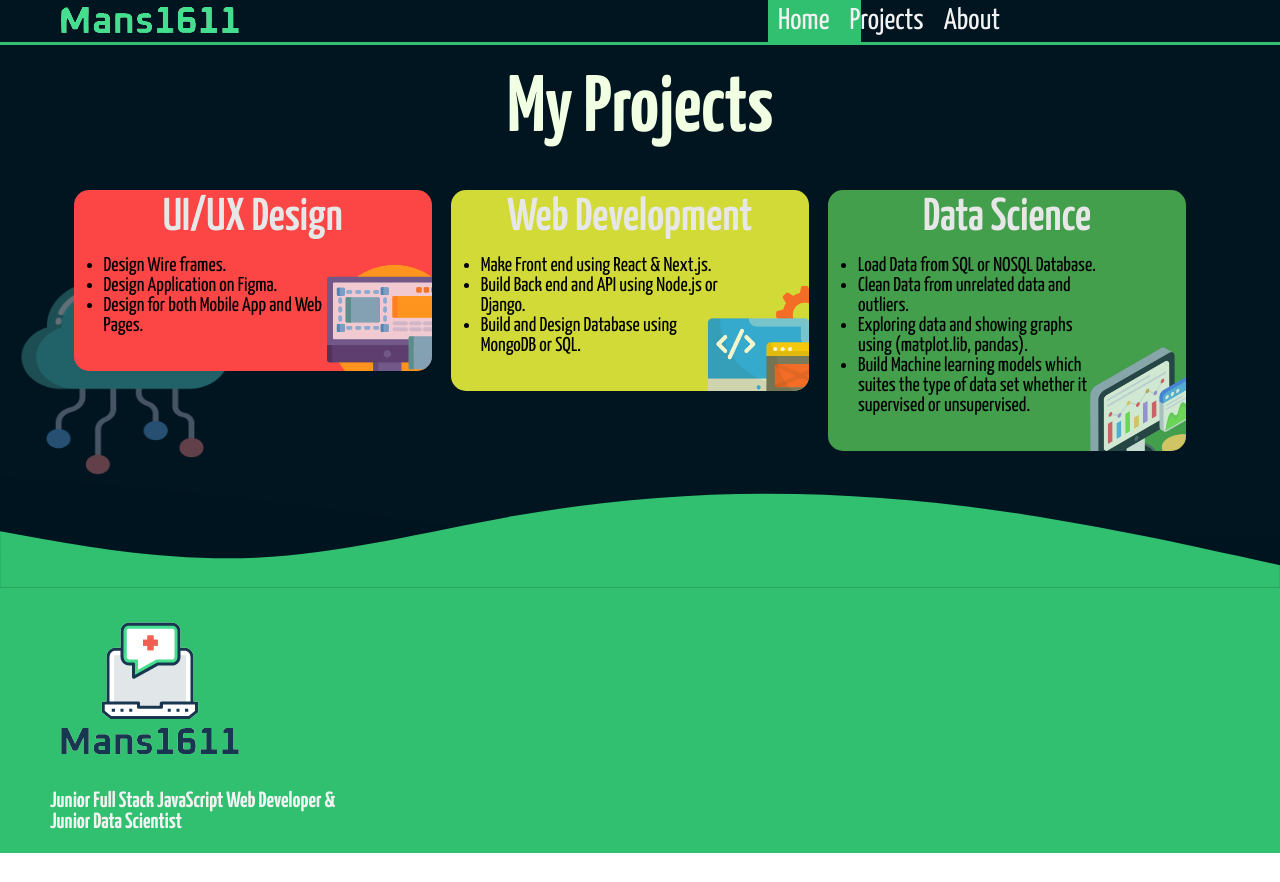
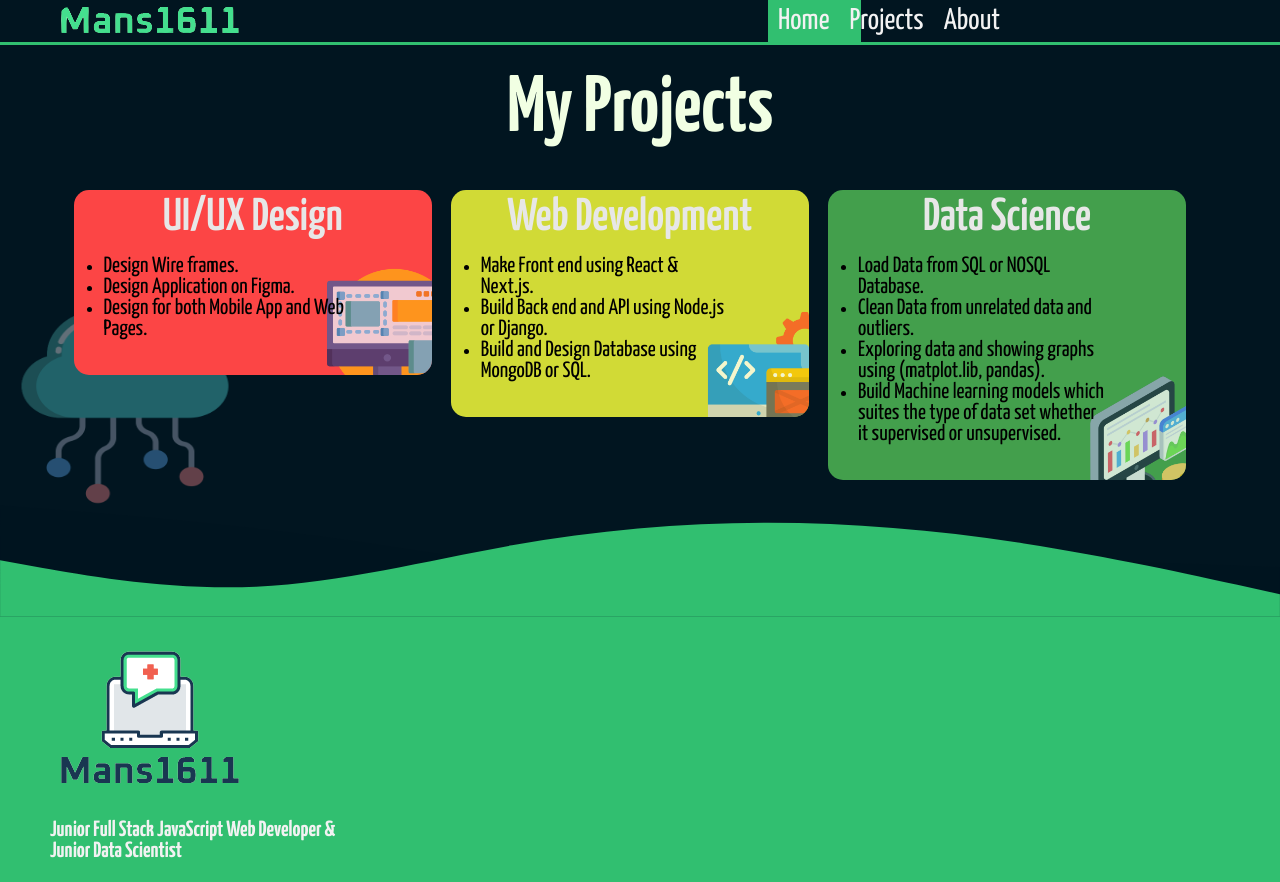
Before and after one commit to Mans1611/portfolio, a React (Create React App) app: page /projects in a window 1280 px wide. Before the commit the page ends 853 px from the top, so only its background shows below. Built offline with nearby package versions, Linux system fonts and the light colour scheme.

Commit message:
editing project modal

```diff
--- a/src/Components/NavBar/NavBar.tsx
+++ b/src/Components/NavBar/NavBar.tsx
@@ -18,7 +18,7 @@ const NavBar = () => {
   } = useContext(appContext);
 
     const [showburger,setShowBurger] = useState(false);
-    console.log(window.scrollY)
+
 
   const moveHover = (e: any)=>{
       const activeBox: (HTMLElement | null) = document.getElementById('active');
--- a/src/Components/Project/Project.tsx
+++ b/src/Components/Project/Project.tsx
@@ -20,7 +20,6 @@ const Project = ({project}:{project:projectInterface}) => {
   return (
     <>
         <div className='project-holder'>
-
             <div className="img-wrapper">
                 <img className='project-img' src={project.projectImg} />
             </div>
--- a/src/Components/ProjectCard/projectcard.scss
+++ b/src/Components/ProjectCard/projectcard.scss
@@ -23,7 +23,7 @@
         z-index: 9;
         width: 75%;
         margin: 10px 20px;
-        font-size: 20px;
+        font-size: 22px;
         margin-right: 5px;
         padding: 5px;
     }
```
